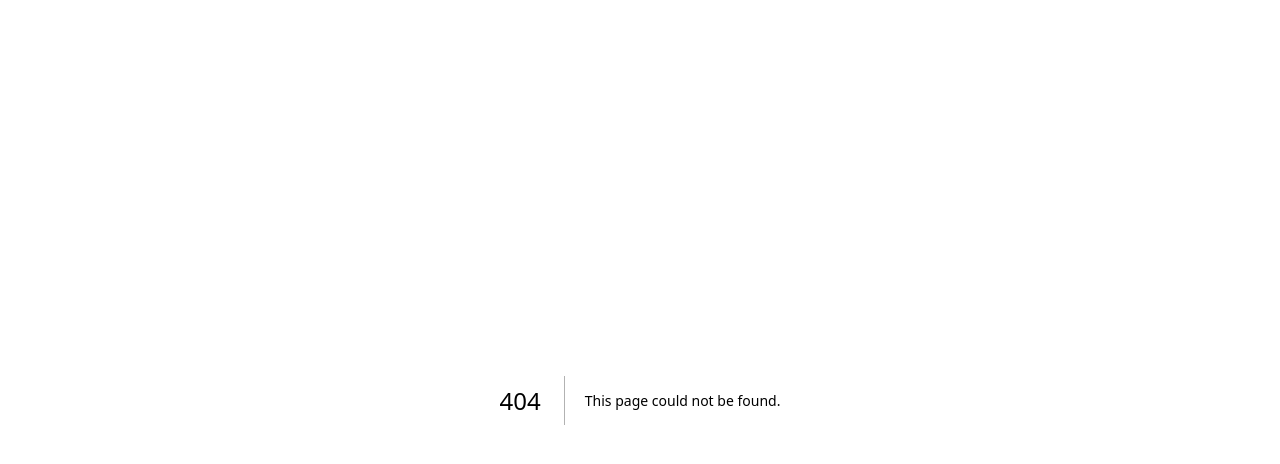
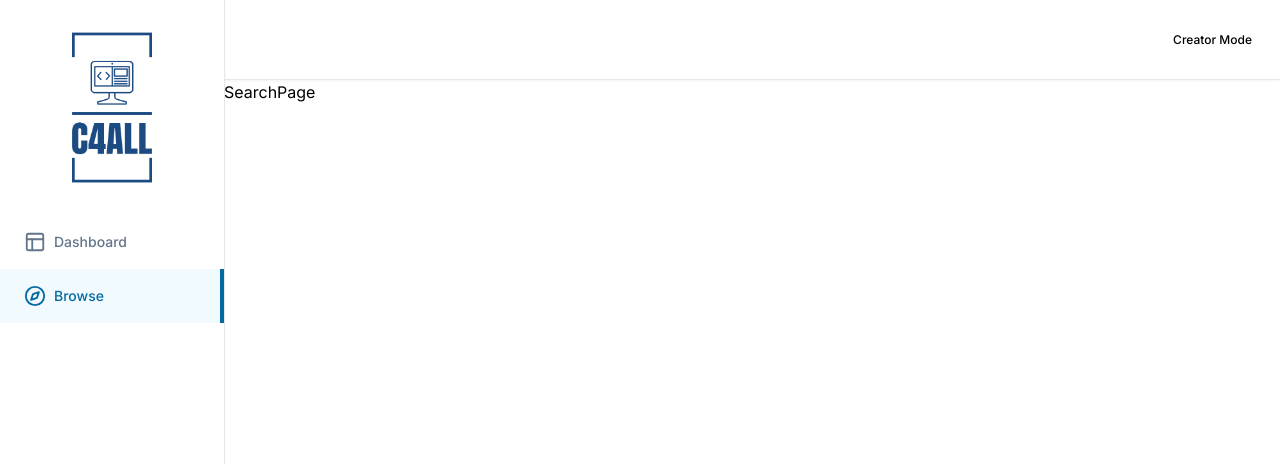
Before and after one commit to sulimanbadour1/LMS, a Next.js app: page /search in a window 1280 px wide. Before the commit this address had no page. Shown: the top 464 px of the page. Built offline with nearby package versions, Linux system fonts and the light colour scheme.

Commit message:
Front-End: Refactor sidebar and add navbar

```diff
--- /dev/null
+++ b/app/(dashboard)/(routes)/search/page.tsx
@@ -0,0 +1,7 @@
+import React from "react";
+
+const SearchPage = () => {
+  return <div>SearchPage</div>;
+};
+
+export default SearchPage;
--- /dev/null
+++ b/app/(dashboard)/_components/Logo.tsx
@@ -0,0 +1,12 @@
+import React from "react";
+import Image from "next/image";
+
+const Logo = () => {
+  return (
+    <div className="items-center justify-center flex p-2">
+      <Image src="/logo.png" alt="Logo" width={80} height={80} />
+    </div>
+  );
+};
+
+export default Logo;
--- /dev/null
+++ b/app/(dashboard)/_components/MobileSidebar.tsx
@@ -0,0 +1,20 @@
+import { Menu } from "lucide-react";
+import React from "react";
+import { Sheet, SheetContent, SheetTrigger } from "@/components/ui/sheet";
+import Sidebar from "./Sidebar";
+const MobileSidebar = () => {
+  return (
+    <div>
+      <Sheet>
+        <SheetTrigger className="md:hidden pr-4 hover:opacity-75 transition">
+          <Menu size={24} />
+        </SheetTrigger>
+        <SheetContent side="left" className="p-0 bg-white">
+          <Sidebar />
+        </SheetContent>
+      </Sheet>
+    </div>
+  );
+};
+
+export default MobileSidebar;
--- /dev/null
+++ b/app/(dashboard)/_components/Navbar.tsx
@@ -0,0 +1,14 @@
+import React from "react";
+import MobileSidebar from "./MobileSidebar";
+import NavbarRoutes from "@/components/NavbarRoutes";
+
+const Navbar = () => {
+  return (
+    <div className="p-4 border-b h-full items-center flex bg-white shadow-sm">
+      <MobileSidebar />
+      <NavbarRoutes />
+    </div>
+  );
+};
+
+export default Navbar;
--- a/app/(dashboard)/_components/Sidebar.tsx
+++ b/app/(dashboard)/_components/Sidebar.tsx
@@ -1,7 +1,18 @@
 import React from "react";
+import Logo from "./Logo";
+import SidebarRoutes from "./SidebarRoutes";
 
 const Sidebar = () => {
-  return <div>Sidebar</div>;
+  return (
+    <div className="h-full border-r flex flex-col overflow-y-auto bg-white shadow-sm">
+      <div className="p-6 w-56">
+        <Logo />
+      </div>
+      <div className="flex flex-col w-full">
+        <SidebarRoutes />
+      </div>
+    </div>
+  );
 };
 
 export default Sidebar;
--- /dev/null
+++ b/app/(dashboard)/_components/SidebarItem.tsx
@@ -0,0 +1,50 @@
+import { LucideIcon } from "lucide-react";
+import React from "react";
+interface SidebarItemProps {
+  icon: LucideIcon;
+  label: string;
+  href: string;
+}
+import { usePathname, useRouter } from "next/navigation";
+import { cn } from "@/lib/utils";
+
+const SidebarItem = ({ icon: Icon, label, href }: SidebarItemProps) => {
+  const pathname = usePathname();
+  const router = useRouter();
+
+  const isActive =
+    (pathname === "/" && href === "/") ||
+    pathname === href ||
+    pathname.startsWith(`${href}/}`);
+  const onClick = () => {
+    router.push(href);
+  };
+
+  return (
+    <button
+      onClick={onClick}
+      type="button"
+      className={cn(
+        "flex items-center gap-x-2 text-slate-500 text-sm font-[500] pl-6 transition-all hover:text-slate-600 hover:bg-slate-300/20",
+        isActive &&
+          "text-sky-700 bg-sky-200/20 hover:bg-sky-200/20 hover:text-sky-700"
+      )}
+    >
+      <div className="flex items-center gap-x-2 py-4">
+        <Icon
+          size={22}
+          className={cn("text-slate-500", isActive && "text-sky-700")}
+        />
+        {label}
+      </div>
+      <div
+        className={cn(
+          "ml-auto opacity-0 border-2 border-sky-700 h-full transition-all",
+          isActive && "opacity-100"
+        )}
+      />
+    </button>
+  );
+};
+
+export default SidebarItem;
--- /dev/null
+++ b/app/(dashboard)/_components/SidebarRoutes.tsx
@@ -0,0 +1,36 @@
+"use client";
+import { Layout, Compass } from "lucide-react";
+import SidebarItem from "./SidebarItem";
+
+const guestRoutes = [
+  {
+    icon: Layout,
+    label: "Dashboard",
+    href: "/",
+  },
+  {
+    icon: Compass,
+    label: "Browse",
+    href: "/search",
+  },
+];
+
+const SidebarRoutes = () => {
+  const routes = guestRoutes;
+  return (
+    <div className="flex flex-col w-full">
+      {routes.map((route) => {
+        return (
+          <SidebarItem
+            key={route.href}
+            label={route.label}
+            icon={route.icon}
+            href={route.href}
+          />
+        );
+      })}
+    </div>
+  );
+};
+
+export default SidebarRoutes;
--- a/app/(dashboard)/layout.tsx
+++ b/app/(dashboard)/layout.tsx
@@ -1,13 +1,17 @@
 import React from "react";
 import Sidebar from "./_components/Sidebar";
+import Navbar from "./_components/Navbar";
 
 const DashboardLayout = ({ children }: { children: React.ReactNode }) => {
   return (
     <div className="h-full">
-      <div className="hidden md:flex h-full w-56 fixed inset-y-0 z-50 ">
+      <div className="h-[80px] md:pl-56 fixed inset-y-0 w-full z-50">
+        <Navbar />
+      </div>
+      <div className="hidden md:flex h-full w-[56] fixed inset-y-0 z-50 ">
         <Sidebar />
       </div>
-      {children}
+      <main className="md:pl-56 h-full pt-[80px]">{children}</main>
     </div>
   );
 };
--- /dev/null
+++ b/components/NavbarRoutes.tsx
@@ -0,0 +1,34 @@
+"use client";
+
+import { UserButton } from "@clerk/nextjs";
+import { usePathname, useRouter } from "next/navigation";
+import { Button } from "./ui/button";
+import { LogOut } from "lucide-react";
+import Link from "next/link";
+
+const NavbarRoutes = () => {
+  const pathname = usePathname();
+  const router = useRouter();
+  const isTeacherPage = pathname?.startsWith("/teacher");
+  const isPlayer = pathname?.includes("/chapter");
+
+  return (
+    <div className="flex gap-x-2 ml-auto ">
+      {isTeacherPage || isPlayer ? (
+        <Button variant="destructive" size={"sm"}>
+          <LogOut size={24} className="h-4 w-4 mr-2" />
+          Exit
+        </Button>
+      ) : (
+        <Link href="/teacher/courses">
+          <Button size="sm" variant="ghost">
+            Creator Mode
+          </Button>
+        </Link>
+      )}
+      <UserButton afterSignOutUrl="/" />
+    </div>
+  );
+};
+
+export default NavbarRoutes;
--- /dev/null
+++ b/components/ui/sheet.tsx
@@ -0,0 +1,140 @@
+"use client"
+
+import * as React from "react"
+import * as SheetPrimitive from "@radix-ui/react-dialog"
+import { Cross2Icon } from "@radix-ui/react-icons"
+import { cva, type VariantProps } from "class-variance-authority"
+
+import { cn } from "@/lib/utils"
+
+const Sheet = SheetPrimitive.Root
+
+const SheetTrigger = SheetPrimitive.Trigger
+
+const SheetClose = SheetPrimitive.Close
+
+const SheetPortal = SheetPrimitive.Portal
+
+const SheetOverlay = React.forwardRef<
+  React.ElementRef<typeof SheetPrimitive.Overlay>,
+  React.ComponentPropsWithoutRef<typeof SheetPrimitive.Overlay>
+>(({ className, ...props }, ref) => (
+  <SheetPrimitive.Overlay
+    className={cn(
+      "fixed inset-0 z-50 bg-black/80  data-[state=open]:animate-in data-[state=closed]:animate-out data-[state=closed]:fade-out-0 data-[state=open]:fade-in-0",
+      className
+    )}
+    {...props}
+    ref={ref}
+  />
+))
+SheetOverlay.displayName = SheetPrimitive.Overlay.displayName
+
+const sheetVariants = cva(
+  "fixed z-50 gap-4 bg-background p-6 shadow-lg transition ease-in-out data-[state=open]:animate-in data-[state=closed]:animate-out data-[state=closed]:duration-300 data-[state=open]:duration-500",
+  {
+    variants: {
+      side: {
+        top: "inset-x-0 top-0 border-b data-[state=closed]:slide-out-to-top data-[state=open]:slide-in-from-top",
+        bottom:
+          "inset-x-0 bottom-0 border-t data-[state=closed]:slide-out-to-bottom data-[state=open]:slide-in-from-bottom",
+        left: "inset-y-0 left-0 h-full w-3/4 border-r data-[state=closed]:slide-out-to-left data-[state=open]:slide-in-from-left sm:max-w-sm",
+        right:
+          "inset-y-0 right-0 h-full w-3/4 border-l data-[state=closed]:slide-out-to-right data-[state=open]:slide-in-from-right sm:max-w-sm",
+      },
+    },
+    defaultVariants: {
+      side: "right",
+    },
+  }
+)
+
+interface SheetContentProps
+  extends React.ComponentPropsWithoutRef<typeof SheetPrimitive.Content>,
+    VariantProps<typeof sheetVariants> {}
+
+const SheetContent = React.forwardRef<
+  React.ElementRef<typeof SheetPrimitive.Content>,
+  SheetContentProps
+>(({ side = "right", className, children, ...props }, ref) => (
+  <SheetPortal>
+    <SheetOverlay />
+    <SheetPrimitive.Content
+      ref={ref}
+      className={cn(sheetVariants({ side }), className)}
+      {...props}
+    >
+      {children}
+      <SheetPrimitive.Close className="absolute right-4 top-4 rounded-sm opacity-70 ring-offset-background transition-opacity hover:opacity-100 focus:outline-none focus:ring-2 focus:ring-ring focus:ring-offset-2 disabled:pointer-events-none data-[state=open]:bg-secondary">
+        <Cross2Icon className="h-4 w-4" />
+        <span className="sr-only">Close</span>
+      </SheetPrimitive.Close>
+    </SheetPrimitive.Content>
+  </SheetPortal>
+))
+SheetContent.displayName = SheetPrimitive.Content.displayName
+
+const SheetHeader = ({
+  className,
+  ...props
+}: React.HTMLAttributes<HTMLDivElement>) => (
+  <div
+    className={cn(
+      "flex flex-col space-y-2 text-center sm:text-left",
+      className
+    )}
+    {...props}
+  />
+)
+SheetHeader.displayName = "SheetHeader"
+
+const SheetFooter = ({
+  className,
+  ...props
+}: React.HTMLAttributes<HTMLDivElement>) => (
+  <div
+    className={cn(
+      "flex flex-col-reverse sm:flex-row sm:justify-end sm:space-x-2",
+      className
+    )}
+    {...props}
+  />
+)
+SheetFooter.displayName = "SheetFooter"
+
+const SheetTitle = React.forwardRef<
+  React.ElementRef<typeof SheetPrimitive.Title>,
+  React.ComponentPropsWithoutRef<typeof SheetPrimitive.Title>
+>(({ className, ...props }, ref) => (
+  <SheetPrimitive.Title
+    ref={ref}
+    className={cn("text-lg font-semibold text-foreground", className)}
+    {...props}
+  />
+))
+SheetTitle.displayName = SheetPrimitive.Title.displayName
+
+const SheetDescription = React.forwardRef<
+  React.ElementRef<typeof SheetPrimitive.Description>,
+  React.ComponentPropsWithoutRef<typeof SheetPrimitive.Description>
+>(({ className, ...props }, ref) => (
+  <SheetPrimitive.Description
+    ref={ref}
+    className={cn("text-sm text-muted-foreground", className)}
+    {...props}
+  />
+))
+SheetDescription.displayName = SheetPrimitive.Description.displayName
+
+export {
+  Sheet,
+  SheetPortal,
+  SheetOverlay,
+  SheetTrigger,
+  SheetClose,
+  SheetContent,
+  SheetHeader,
+  SheetFooter,
+  SheetTitle,
+  SheetDescription,
+}
--- a/package.json
+++ b/package.json
@@ -17,7 +17,7 @@
     "@prisma/client": "^5.3.0",
     "@radix-ui/react-alert-dialog": "^1.0.4",
     "@radix-ui/react-checkbox": "^1.0.4",
-    "@radix-ui/react-dialog": "^1.0.4",
+    "@radix-ui/react-dialog": "^1.0.5",
     "@radix-ui/react-dropdown-menu": "^2.0.5",
     "@radix-ui/react-icons": "^1.3.0",
     "@radix-ui/react-label": "^2.0.2",
```
Also changed, not shown: public/logo.png (added), 1 other file (tests, documents, lock files or other folders).
